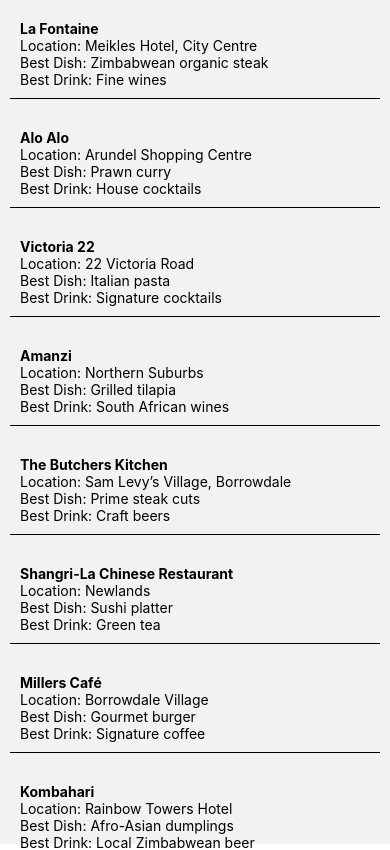
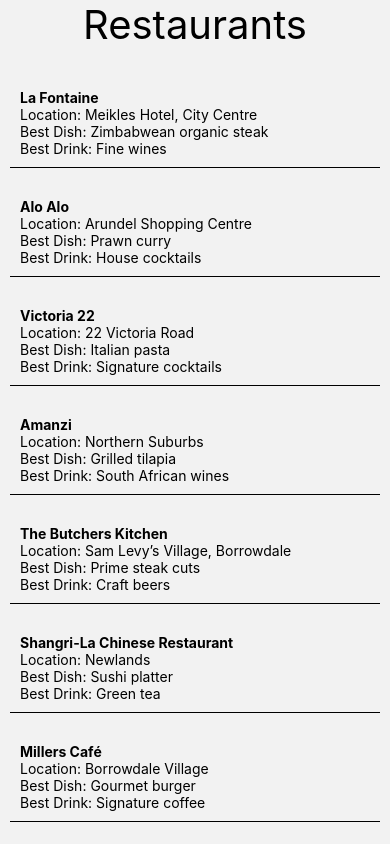
Before and after one commit to zhira03/LetsEatOut-v1, a React Native app: screen /Restaurants in a window 390 px wide. Shown: the top 850 px of the page. Built offline with nearby package versions, Linux system fonts and the light colour scheme.

Commit message:
modified

```diff
--- a/screens/Restaurant/Restaurant.js
+++ b/screens/Restaurant/Restaurant.js
@@ -64,6 +64,9 @@
     <SafeAreaProvider>
     <SafeAreaView style={styles.container} edges={['top']}>
       <ScrollView style={styles.scrollView}>
+        <Text style={styles.Restaurantheading}>
+          Restaurants
+        </Text>
         <FlatList
             data={places}
             keyExtractor={(item, index) => index.toString()}
@@ -85,4 +88,13 @@
 
 export default Restaurants
 
-const styles = StyleSheet.create({})
+const styles = StyleSheet.create({
+  Restaurantheading:{
+    fontSize:40,
+    justifyContent: 'center',
+    alignItems: 'center',
+    flex:1,
+    paddingBottom:20,
+    textAlign:'center'
+  }
+})
```
